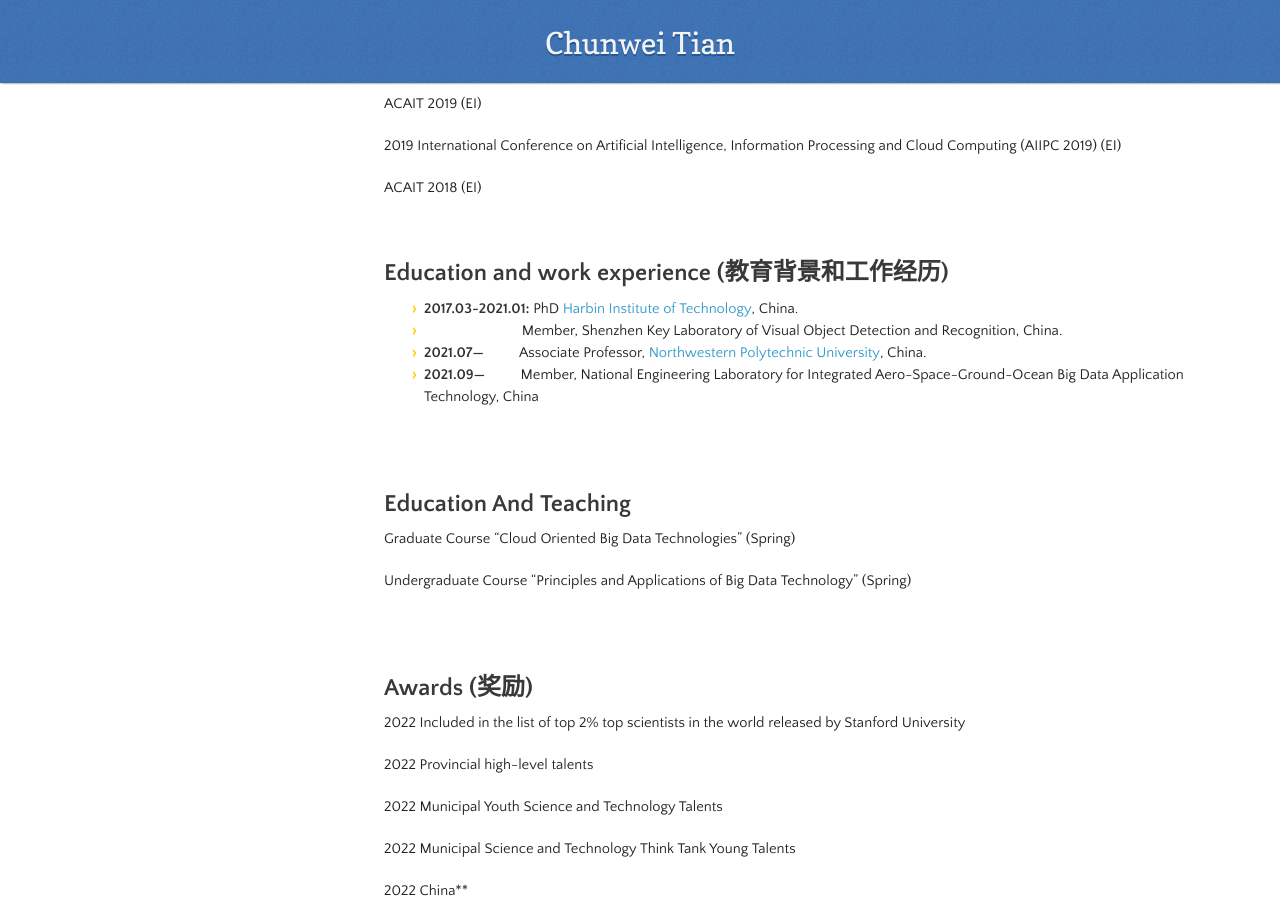
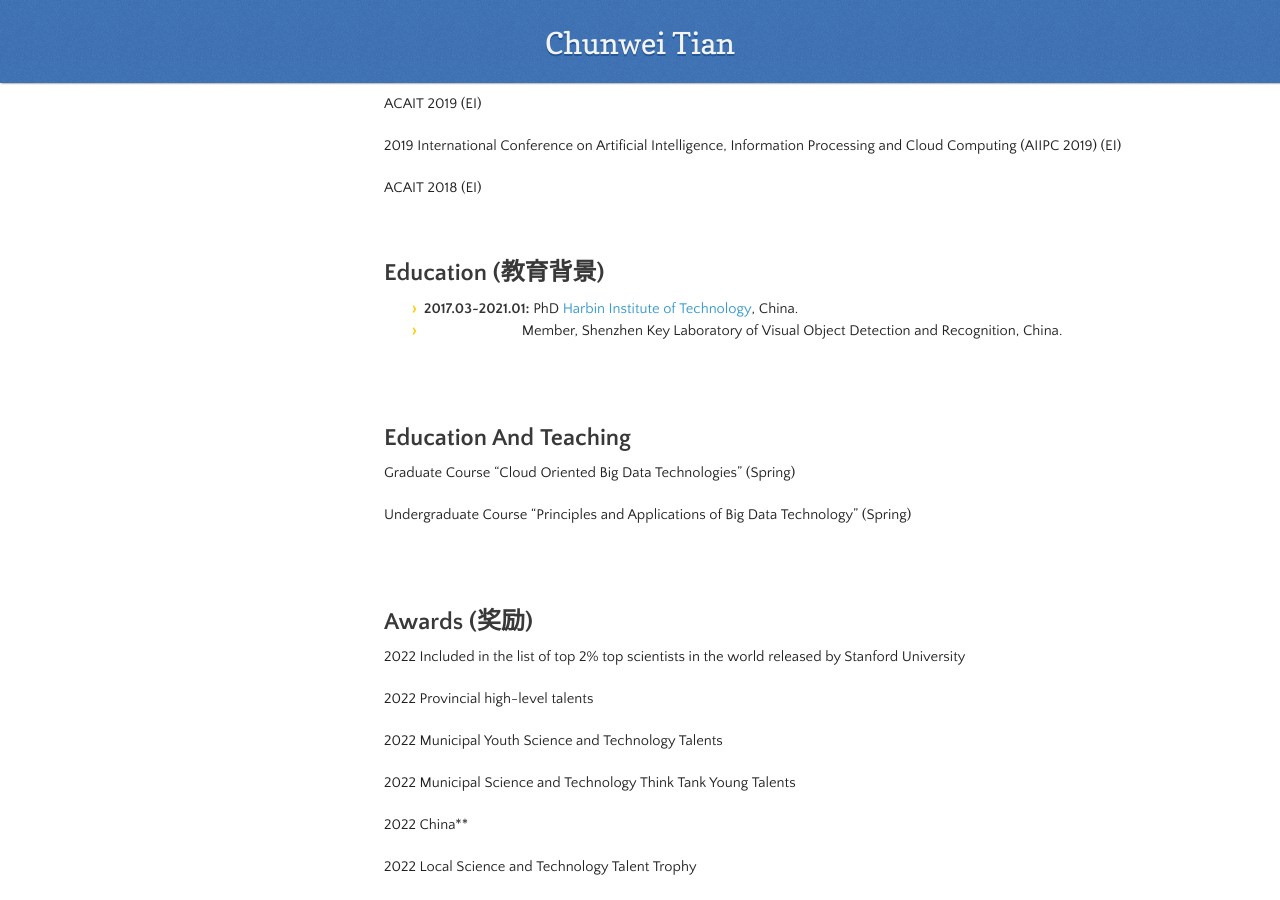
Before and after one commit to hellloxiaotian/hellloxiaotian.github.io, a Jekyll site: the page built from index.md, in a window 1280 px wide and 900 px high, scrolled down 19729 px. Built offline with Jekyll 4.4.1, drawn with Linux system fonts in a browser that asks for light colours; nearby versions of some CDN libraries; our own code applies the rules of GitHub Pages for plain Markdown files; the repository's description, which GitHub fills in, is left out.

Commit message:
Update index.md

```diff
--- a/index.md
+++ b/index.md
@@ -655,12 +655,11 @@
 
 
 
-## Education and work experience (教育背景和工作经历)
+## Education  (教育背景)
 
 - **2017.03~2021.01:** PhD   [Harbin Institute of Technology](http://www.google.com/url?q=http%3A%2F%2Fwww.hitsz.edu.cn%2Findex.html&sa=D&sntz=1&usg=AFQjCNFLsYIQ7qGqKGr_3MzQ5KcRSMkKPQ), China.
 - &emsp; &emsp; &emsp;&emsp;&emsp;&emsp;&emsp; Member, Shenzhen Key Laboratory of Visual Object Detection and Recognition, China.
-- **2021.07—**  &emsp; &emsp; Associate Professor, [Northwestern Polytechnic University](https://www.npu.edu/), China.
-- **2021.09—**  &emsp; &emsp; Member, National Engineering Laboratory for Integrated Aero-Space-Ground-Ocean Big Data Application Technology, China
+
 
 <br/>
 <br/>
```
